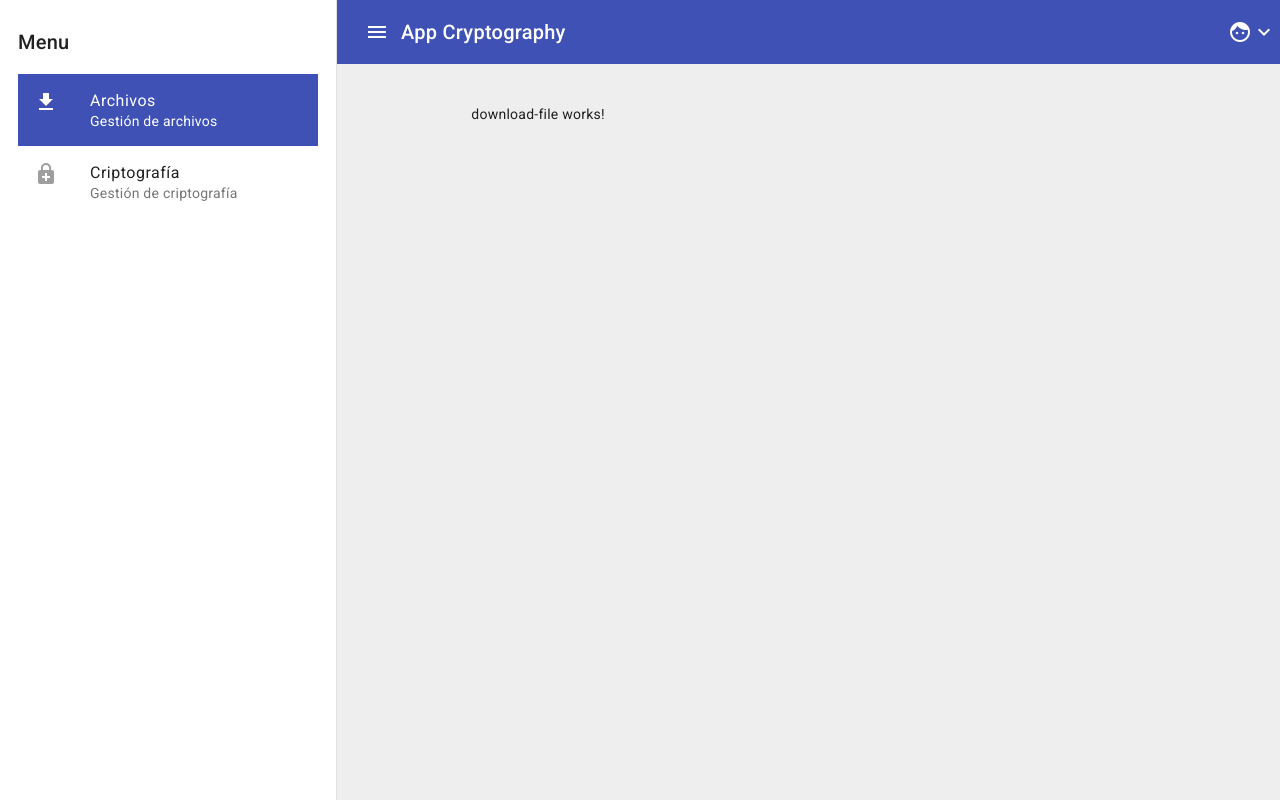
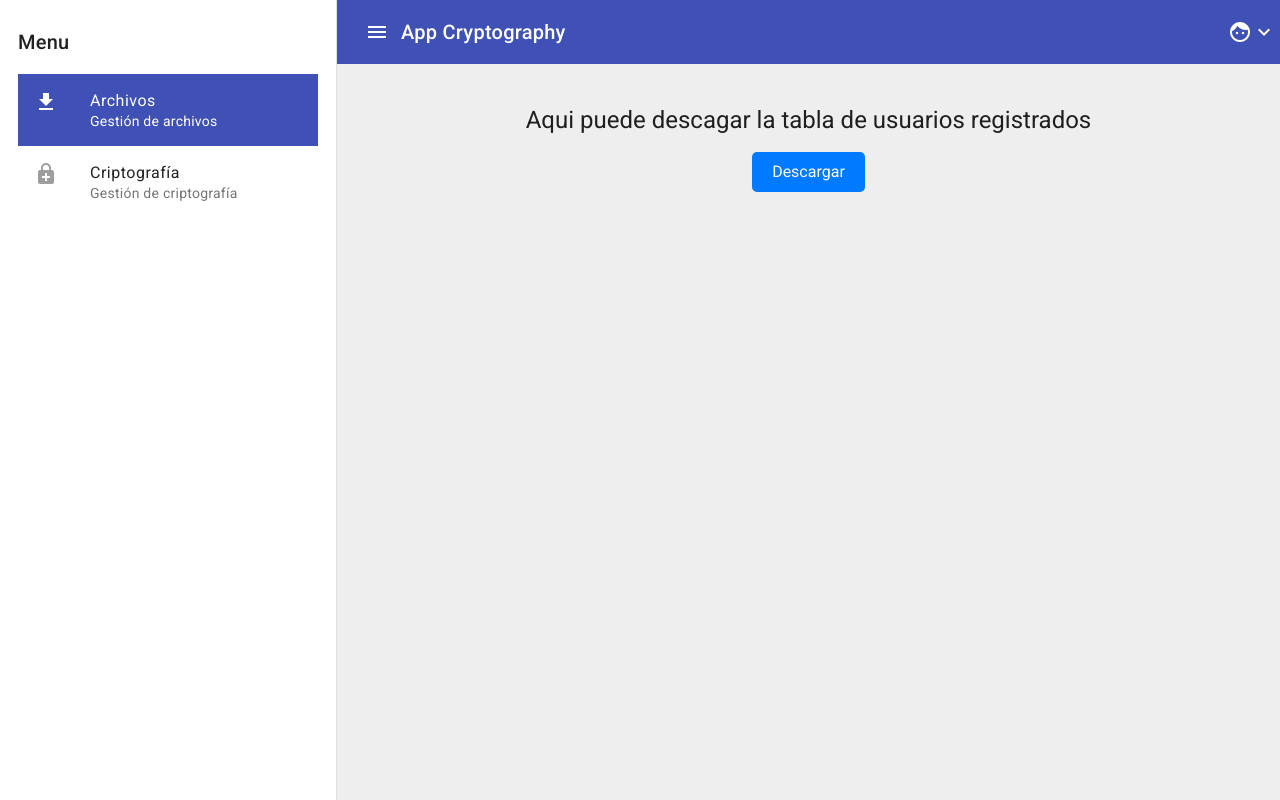
Before and after one commit to oscarlonza/frontendSegSoft, an Angular app: page /dashboard/download-file in a window 1280 px wide. Built offline with nearby package versions, Linux system fonts and the light colour scheme.

Commit message:
login+registro+descarga de archivo
login+registro+descarga de archivo

```diff
--- a/src/app/modules/cryptography/cryptography.component.html
+++ b/src/app/modules/cryptography/cryptography.component.html
@@ -1 +1,27 @@
-<p>cryptography works!</p>
+<div class="container">
+    <div class="d-flex justify-content-center">
+        <mat-radio-group aria-label="Select an option" [(ngModel)]="operation">
+            <mat-radio-button value="Encriptar">Encriptar</mat-radio-button>
+            <mat-radio-button value="Desencriptar">Desencriptar</mat-radio-button>
+          </mat-radio-group>
+    </div>
+    <div class="d-flex align-items-center gap-3">
+        <mat-form-field appearance="outline" style="width:50%">
+            <mat-label>Clave</mat-label>
+            <textarea rows="2" matInput type="text" [(ngModel)]="key">
+
+            </textarea>
+        </mat-form-field>
+        <div style="width:50%">
+            <input type="file" (change)="onFileSelected($event)" hidden #fileInput>
+            <button mat-raised-button color="primary" (click)="fileInput.click()">Seleccionar archivo</button>
+            <div *ngIf="fileName" style="margin-top: 10px;">
+                <p>Archivo seleccionado: {{ fileName }}</p>
+            </div>
+
+        </div>
+    </div>
+    <div class="d-flex justify-content-center mt-4">
+        <button mat-raised-button color="primary">{{ operation || 'Seleccione una opción' }}</button>
+    </div>
+</div>
--- a/src/app/modules/download-file/download-file.component.html
+++ b/src/app/modules/download-file/download-file.component.html
@@ -1 +1,6 @@
-<p>download-file works!</p>
+
+<div class="container">
+    <h1>Aqui puede descagar la tabla de usuarios registrados</h1>
+    <button class="btn-download" (click)="downloadFile()">Descargar</button>
+
+</div>
--- a/src/app/modules/download-file/download-file.component.scss
+++ b/src/app/modules/download-file/download-file.component.scss
@@ -0,0 +1,17 @@
+.container {
+    max-width: 600px;
+    margin: 0 auto;
+    text-align: center;
+}
+.btn-download {
+    padding: 10px 20px;
+    font-size: 16px;
+    color: #fff;
+    background-color: #007bff;
+    border: none;
+    border-radius: 5px;
+    cursor: pointer;
+}
+.btn-download:hover {
+    background-color: #0056b3;
+}
--- a/src/app/modules/download-file/download-file.component.ts
+++ b/src/app/modules/download-file/download-file.component.ts
@@ -1,4 +1,7 @@
-import { Component } from '@angular/core';
+import { Component, inject } from '@angular/core';
+import { DownloadService } from '../../services/download.service';
+import { getErrorMessage, hideSpinner, showSpinner } from '../../services/functions.service';
+import { NotificationImplService } from '../../services/notification.service';
 
 @Component({
   selector: 'app-download-file',
@@ -8,5 +11,11 @@ import { Component } from '@angular/core';
   styleUrl: './download-file.component.scss'
 })
 export default class DownloadFileComponent {
+  public download = inject(DownloadService);
+  public notificationService = inject(NotificationImplService);
 
+  async downloadFile() {
+    console.log(sessionStorage.getItem('dataUser'));
+    const result = await this.download.downloadFile();
+  }
 }
--- /dev/null
+++ b/src/app/services/download.service.ts
@@ -0,0 +1,53 @@
+import { HttpClient, HttpHeaders } from '@angular/common/http';
+import { Inject, Injectable, PLATFORM_ID, inject } from '@angular/core';
+import { environment } from '../../environments/environment';
+import { BasicResponse } from '../models/basic-response.model';
+import { RequestService } from '../../app/services/request.service';
+import { Router } from '@angular/router';
+import { isPlatformBrowser } from '@angular/common';
+
+@Injectable({
+  providedIn: 'root'
+})
+export class DownloadService {
+
+  constructor(private http: HttpClient) { }
+  downloadFile() {
+    const rawToken = sessionStorage.getItem("dataUser");
+    const token = rawToken ? rawToken.replace(/"/g, '') : '';
+    const headers = new HttpHeaders({
+      'Authorization': `${token}`,
+      'Content-Type': 'application/json',
+    });
+
+    this.http
+      .get(`${environment.apiUrl}/functions/exportAll`, {
+        headers: headers,
+        responseType: 'blob',
+        observe: 'response',
+      })
+      .subscribe((response: any) => {
+        console.log(response);
+        const fileName = this.getFileNameFromHeader(response.headers);
+        this.saveFile(response.body, fileName);
+      });
+  }
+
+  private getFileNameFromHeader(headers: HttpHeaders): string {
+    console.log(headers);
+    const contentDisposition = headers.get('Content-Disposition');
+    console.log(contentDisposition);
+    const fileNameMatch = contentDisposition?.match(/filename="(.+)"/);
+    console.log(fileNameMatch);
+    return fileNameMatch ? fileNameMatch[1] : 'User_Export.txt';
+  }
+
+  private saveFile(blob: Blob, fileName: string) {
+    const link = document.createElement('a');
+    const url = window.URL.createObjectURL(blob);
+    link.href = url;
+    link.download = fileName;
+    link.click();
+    window.URL.revokeObjectURL(url);
+  }
+}
```
Also changed, not shown: src/app/modules/cryptography/cryptography.component.ts (+25 -3 lines).
